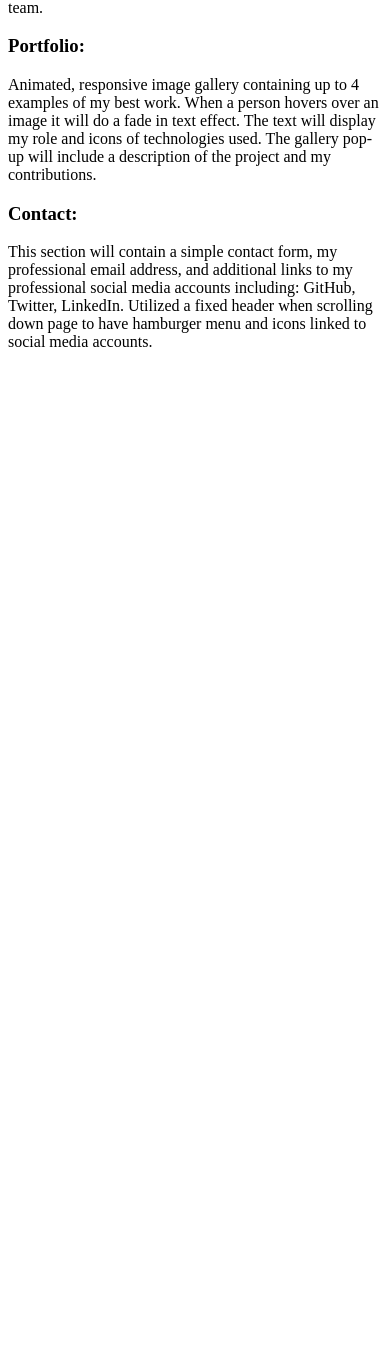
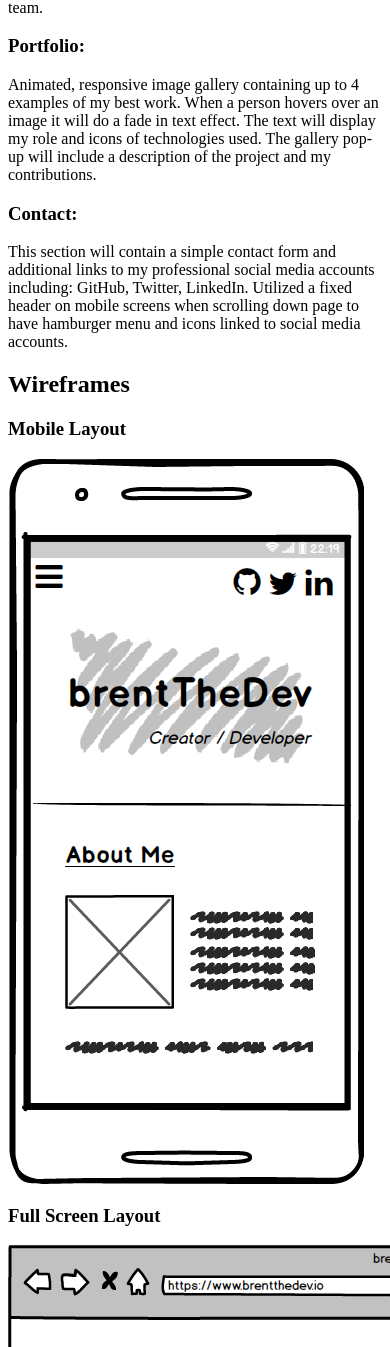
Before and after one commit to brentTheDev/brent-pwp, a PHP site: page /milestone-2.php in a window 390 px wide; the page is wider, and only the part inside the window is pictured. Shown: the part 449-1796 px from the top of that part. Before the commit the page ends 796 px from the top of that part, so only its background shows below. Run offline with PHP 8.4, Linux system fonts and the light colour scheme.

Commit message:
Added .PNG files of wireframes for mobile & fullscreen.

```diff
--- a/public_html/documentation/milestone-2.php
+++ b/public_html/documentation/milestone-2.php
@@ -24,9 +24,14 @@
 						used. The gallery pop-up will include a description of the project and my contributions.
 					</p>
 				<h3>Contact:</h3>
-					<p>This section will contain a simple contact form, my professional email address, and additional links to
-						my professional social media accounts including: GitHub, Twitter, LinkedIn. Utilized a fixed header when
-						scrolling down page to have hamburger menu and icons linked to social media accounts.
+					<p>This section will contain a simple contact form and additional links to
+						my professional social media accounts including: GitHub, Twitter, LinkedIn. Utilized a fixed header on
+						mobile screens when scrolling down page to have hamburger menu and icons linked to social media accounts.
 					</p>
+				<h2>Wireframes</h2>
+					<h3>Mobile Layout</h3>
+						<img src="wireframe-mobile.png" alt="PWP mobile wireframe">
+					<h3>Full Screen Layout</h3>
+						<img src="wireframe-fullscreen.png" alt="PWP full screen wirframe">
 	</body>
 </html>
```
Also changed, not shown: public_html/documentation/wireframe-fullscreen.png (added), public_html/documentation/wireframe-mobile.png (added).
